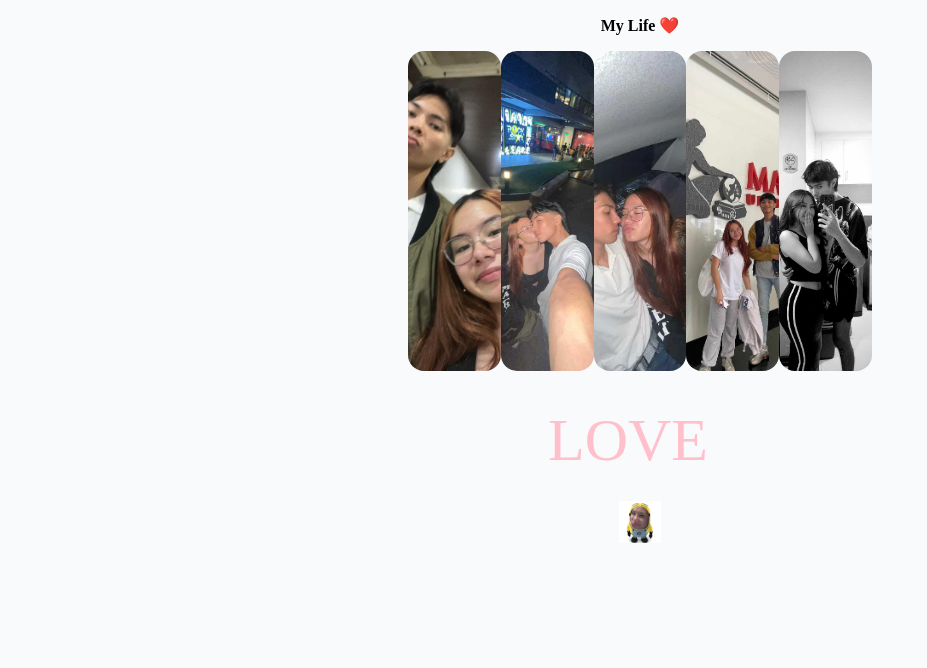
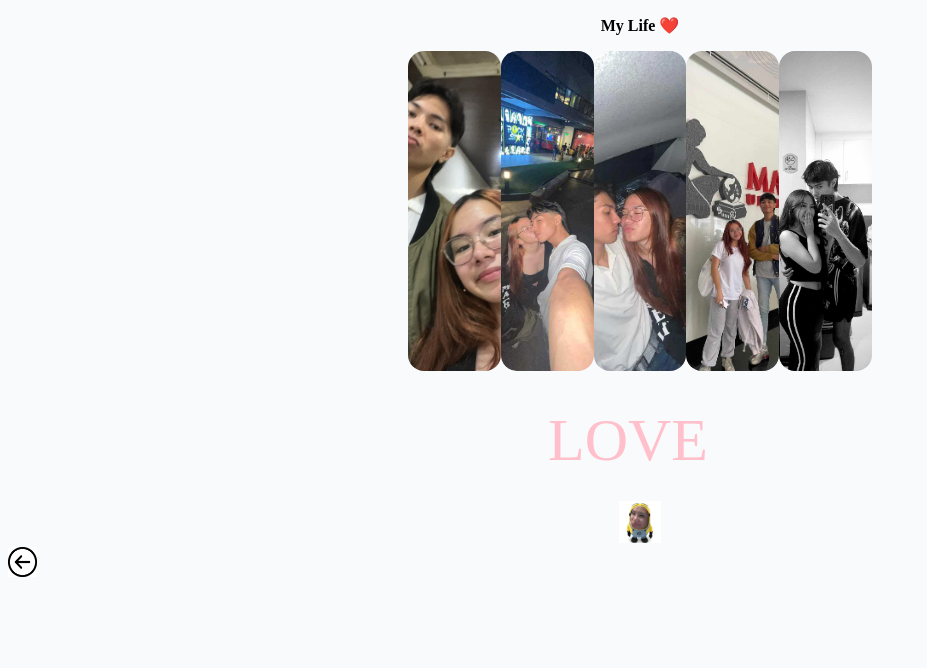
Before and after one commit to Leesanity8/VinaMyLove, a plain HTML site: page 2.html in a window 1280 px wide. Shown: the whole page, without its empty margins (0-927 px from the left). Drawn offline with Linux system fonts and the light colour scheme.

Commit message:
Add files via upload

```diff
--- a/2.html
+++ b/2.html
@@ -31,5 +31,7 @@
   </div>
 
 <center><a href="https://open.spotify.com/playlist/0uebljUsq48Ik0G5dqZZq1?si=2111e41e30864597"><img src="cute.jpg" alt="HTML tutorial" style="width:42px;height:42px;"></a></center>
+
+<a href="index.html"><img src="back.png" alt="HTML tutorial" style="width:29px;height:30px;">
 </body>
 </html>
```
Also changed, not shown: back.png (added).
